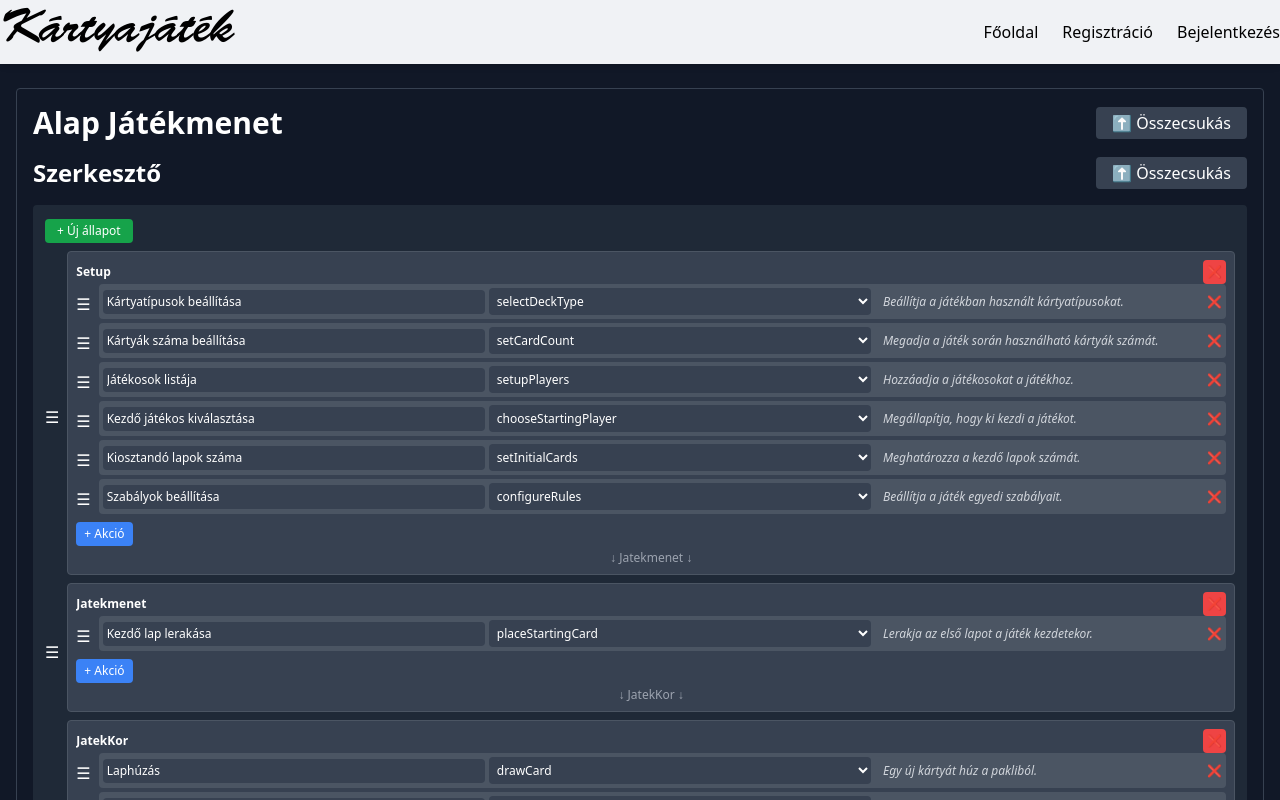
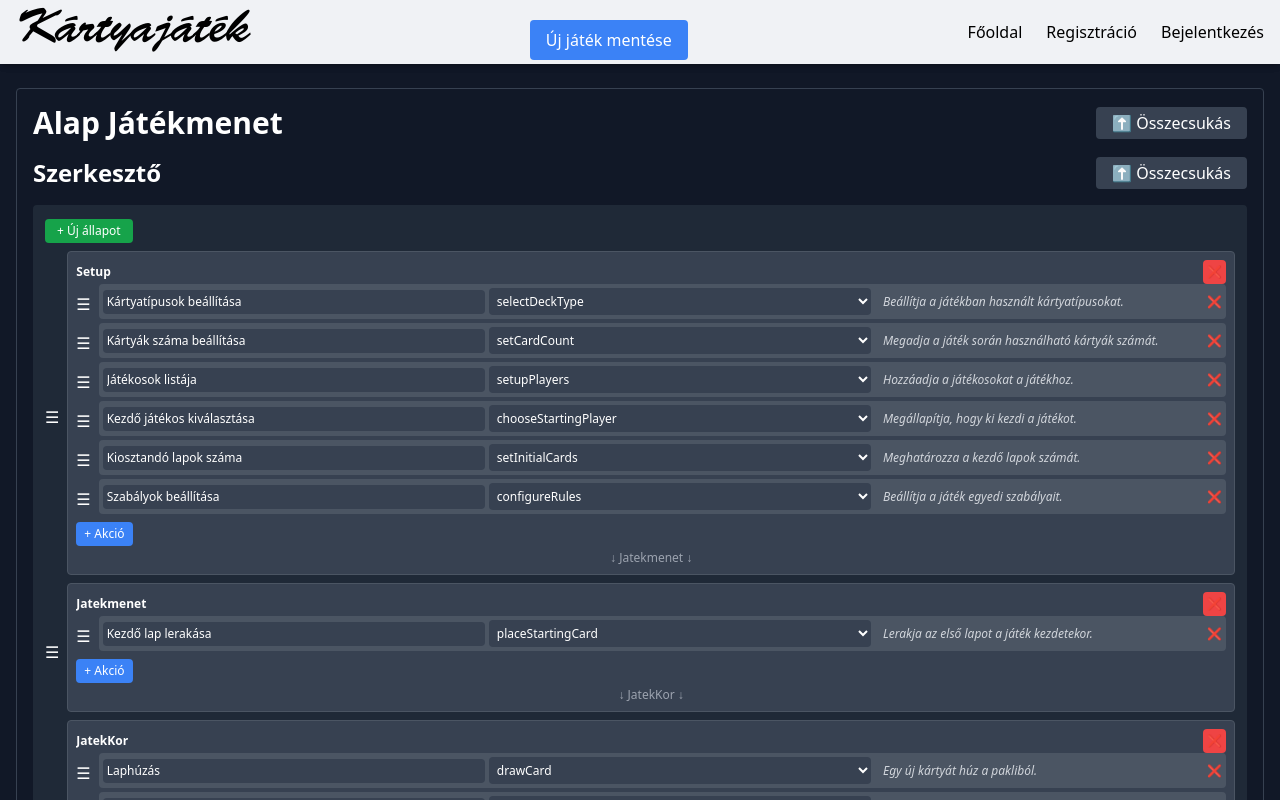
Before and after one commit to KaszasZsolt/szakdolgozat, a React (Vite) app in the folder megvalositas/client/: page /gamecreationpage in a window 1280 px wide. Shown: the top 800 px of the page. Built offline with nearby package versions, Linux system fonts and the light colour scheme.

Commit message:
Mentés gomb navbar közepére
A játék létrehozása mentési lehetősége bekerült a navbar közepére

Mobil nézeten, a lenyíló menü -ben fehér lett a szöveg

```diff
--- a/megvalositas/client/src/components/baseUi/Navbar.tsx
+++ b/megvalositas/client/src/components/baseUi/Navbar.tsx
@@ -4,8 +4,17 @@ import { Link, useLocation, useNavigate } from "react-router-dom";
 import { useEffect, useState } from "react";
 import { useTranslation } from "react-i18next";
 import { routesConfig } from "../../config/routesConfig";
+import GameSaveSection from "../game/GameSaveSection";
+import { GameConfig } from "../../utils/GameEngine";
 
-const Navbar: React.FC = () => {
+interface NavbarProps {
+  previewConfig: GameConfig | null;
+  generatedCode: string;
+  gameId: string | null;
+  setGameId: (id: string) => void;
+}
+
+const Navbar: React.FC<NavbarProps> = ({ previewConfig, generatedCode, gameId, setGameId }) => {
   const { t, i18n } = useTranslation();
   const navigate = useNavigate();
   const currentLang = i18n.language || 'hu';
@@ -28,7 +37,7 @@ const Navbar: React.FC = () => {
 
   return (
     <motion.nav
-      className="w-full h-16 fixed top-0 left-0 bg-white shadow-md flex items-center z-50"
+      className="w-full h-16 fixed top-0 left-0 bg-white shadow-md flex items-center justify-between px-4 z-50"
       initial="hidden"
       animate="visible"
       custom={0}
@@ -40,8 +49,20 @@ const Navbar: React.FC = () => {
         </motion.h1>
       </Link>
 
-      {/* Asztali menü */}
-      <ul className="hidden sm:flex flex-1 justify-end items-center space-x-6">
+      {/* Asztali mentési gombok: csak sm felett */}
+      <div className="hidden sm:flex flex-1 justify-center">
+        {path.pathname === "/gamecreationpage" && previewConfig && (
+          <GameSaveSection
+            previewConfig={previewConfig}
+            generatedCode={generatedCode}
+            gameId={gameId}
+            setGameId={setGameId}
+          />
+        )}
+      </div>
+
+      {/* Asztali menü (jobb oldalon): csak sm felett */}
+      <ul className="hidden sm:flex items-center space-x-6">
         {isLoggedIn ? (
           <>
             {/* Bejelentkezett felhasználóknak: dashboard (Főoldal), Játék készítés, majd kijelentkezés */}
@@ -76,23 +97,28 @@ const Navbar: React.FC = () => {
 
       {/* Mobil menü */}
       <div className="sm:hidden">
-        <button onClick={() => setIsOpen(!isOpen)} className="text-primary text-2xl">☰</button>
+        <button onClick={() => setIsOpen(!isOpen)} className="text-primary text-2xl">
+          ☰
+        </button>
+      </div>
+
+      {/* Mobil lenyíló menü */}
       {isOpen && (
-          <ul className="absolute top-full right-0 bg-white shadow-md w-48 rounded-lg">
+        <ul className="absolute top-full right-4 bg-black text-white shadow-md w-48 rounded-lg sm:hidden z-50">
           {isLoggedIn ? (
             <>
               <Link to={currentRoutes.dashboard} onClick={() => setIsOpen(false)}>
-                  <li className="px-4 py-3 border-b hover:bg-gray-100">
+                <li className="px-4 py-3 border-b border-gray-700 hover:bg-gray-800">
                   {t("navbar.dashboard", "Főoldal")}
                 </li>
               </Link>
               <Link to={currentRoutes.gameCreation} onClick={() => setIsOpen(false)}>
-                  <li className="px-4 py-3 border-b hover:bg-gray-100">
+                <li className="px-4 py-3 border-b border-gray-700 hover:bg-gray-800">
                   {t("navbar.game_creation", "Játék készítés")}
                 </li>
               </Link>
               <li
-                  className="px-4 py-3 border-b hover:bg-gray-100 cursor-pointer"
+                className="px-4 py-3 border-b border-gray-700 hover:bg-gray-800 cursor-pointer"
                 onClick={() => {
                   setIsOpen(false);
                   handleLogout();
@@ -104,13 +130,24 @@ const Navbar: React.FC = () => {
           ) : (
             navLinks.map((nav) => (
               <Link key={nav.id} to={currentRoutes[nav.id as 'home']} onClick={() => setIsOpen(false)}>
-                  <li className="px-4 py-3 border-b hover:bg-gray-100">{t(nav.title)}</li>
+                <li className="px-4 py-3 border-b border-gray-700 hover:bg-gray-800">
+                  {t(nav.title)}
+                </li>
               </Link>
             ))
           )}
+          {path.pathname === "/gamecreationpage" && previewConfig && (
+            <li className="px-4 py-3 hover:bg-gray-800">
+              <GameSaveSection
+                previewConfig={previewConfig}
+                generatedCode={generatedCode}
+                gameId={gameId}
+                setGameId={setGameId}
+              />
+            </li>
+          )}
         </ul>
       )}
-      </div>
     </motion.nav>
   );
 };
--- a/megvalositas/client/src/pages/GameCreationPage.tsx
+++ b/megvalositas/client/src/pages/GameCreationPage.tsx
@@ -8,7 +8,7 @@ import EngineTestSection from "../components/game/EngineTestSection";
 import { useGameConfig } from "../hooks/useGameConfig";
 import { GameEngine, GameConfig } from "../utils/GameEngine";
 import { fetchGameById } from "../services/gameService";
-
+import Navbar from "../components/baseUi/Navbar";
 interface LocationState {
   config?: string;
   gameName?: string;
@@ -188,7 +188,12 @@ const GameCreationPage: React.FC = () => {
         gameId={gameId}
         setGameId={setGameId}
       />
-
+      <Navbar
+        previewConfig={previewConfig}
+        generatedCode={generatedCode}
+        gameId={gameId}
+        setGameId={setGameId}
+      />
       {error && <div className="mt-4 text-red-500">{error}</div>}
     </div>
   );
```
Lines whose indentation alone changed are shown as unchanged.
